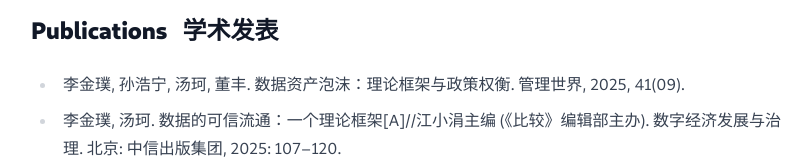
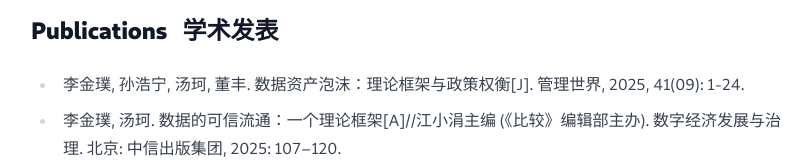
Before and after one commit to lijinpu/lijinpu.github.io, a Next.js app: page /cv in a window 1280 px wide. Shown: the part 375-535 px from the top of the page, without its empty margins (233-1044 px from the left). Built offline with nearby package versions, Linux system fonts and the light colour scheme.

Commit message:
auto update

```diff
--- a/pages/cv.tsx
+++ b/pages/cv.tsx
@@ -22,7 +22,7 @@ export default function CV() {
 
         <h2>Publications &nbsp;&nbsp; 学术发表</h2>
         <ul>
-                <li>李金璞, 孙浩宁, 汤珂, 董丰. 数据资产泡沫：理论框架与政策权衡. 管理世界, 2025, 41(09).</li>
+                <li>李金璞, 孙浩宁, 汤珂, 董丰. 数据资产泡沫：理论框架与政策权衡[J]. 管理世界, 2025, 41(09): 1-24.</li>
                 <li>李金璞, 汤珂. 数据的可信流通：一个理论框架[A]//江小涓主编 (《比较》编辑部主办). 数字经济发展与治理. 北京: 中信出版集团, 2025: 107–120.</li>
                 <li>罗玫, 李金璞, 汤珂. 企业数据资产化：会计确认与价值评估[J]. 清华大学学报(哲学社会科学版), 2023, 38(05): 195-209+226.</li>
                 <li>李金璞, 汤珂. 论数据要素市场参与者的培育[J]. 西安交通大学学报(社会科学版), 2023, 43(04): 78-89.</li>
--- a/pages/research.tsx
+++ b/pages/research.tsx
@@ -9,7 +9,7 @@ export default function Research() {
 
          <h3>In Chinese</h3>
             <ul>
-                <li>李金璞, 孙浩宁, 汤珂, 董丰. 数据资产泡沫：理论框架与政策权衡. 管理世界, 2025, 41(09).</li>
+                <li>李金璞, 孙浩宁, 汤珂, 董丰. 数据资产泡沫：理论框架与政策权衡[J]. 管理世界, 2025, 41(09): 1-24.</li>
                 <li>李金璞, 汤珂. 数据的可信流通：一个理论框架[A]//江小涓主编 (《比较》编辑部主办). 数字经济发展与治理. 北京: 中信出版集团, 2025: 107–120.</li>
                 <li>罗玫, 李金璞, 汤珂. 企业数据资产化：会计确认与价值评估[J]. 清华大学学报(哲学社会科学版), 2023, 38(05): 195-209+226. [注：人大复印报刊资料全文转载]</li>
                 <li>李金璞, 汤珂. 论数据要素市场参与者的培育[J]. 西安交通大学学报(社会科学版), 2023, 43(04): 78-89.</li>
@@ -33,7 +33,6 @@ export default function Research() {
     <li>
         Asset Bubbles in the Data Economy. Feng Dong, Jinpu Li, 2024. (<a href="https://ssrn.com/abstract=4790765" target="_blank" rel="noopener noreferrer">SSRN 4790765</a>).
         <ul>
-            <li>Under review at <em>Theoretical Economics</em></li>
             <li>Presentation: AsianFA 2024, CFRC 2024, AMES Southeast & East Asia 2024, 8th CCER Summer Institute, SWUFE International Macro-Finance Conference 2024</li>
         </ul>
     </li>
```
